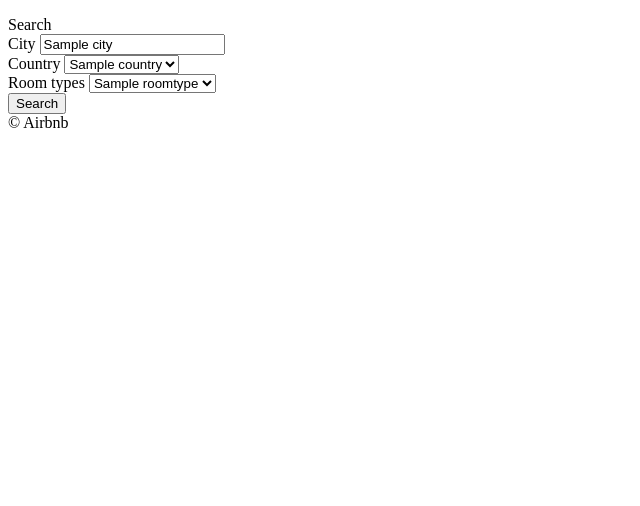
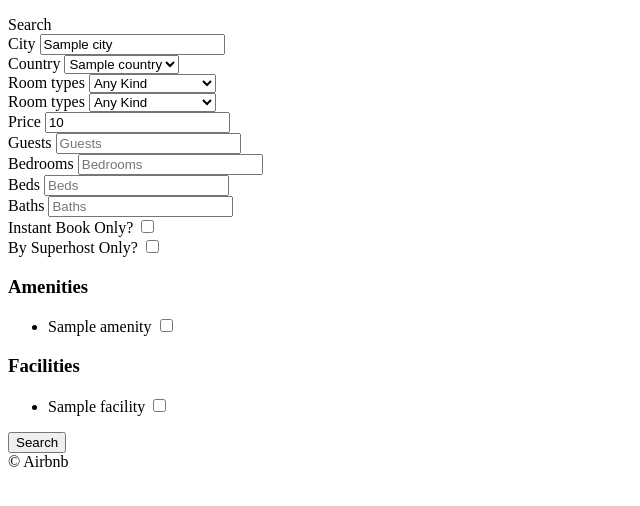
Before and after one commit to Hyun-Jun-Lee/airbnb, a Django app: template templates/rooms/search.html in a window 1280 px wide. Shown: the part 60-566 px from the top of the page, without its empty margins (0-640 px from the left). Run offline with Django 4.2, Linux system fonts and the light colour scheme; tables that the repository leaves empty hold one stand-in row (values such as "Sample post"); the template is opened without the code that fills it: values that come from a table or form of the project are taken from there, most other values are stand-ins (such as "Sample title", 1, 10 or a date in 2020); parts of the project's set-up code (start-up, migrations or seed data) failed here and were passed over.

Commit message:
make room view by FBV

```diff
--- a/templates/rooms/search.html
+++ b/templates/rooms/search.html
@@ -20,17 +20,96 @@
             <label for="country">Country</label>
             <select id="country" name="country">
                 {% for country in countries %}
-                    <option value="{{country.code}}">{{country.name}}</option>
+                    <option value="{{country.code}}" {% if country.code == selected_country%}selected{% endif %}>{{country.name}}</option>
+
                 {% endfor %}
             </select>
         </div>
         <div>
             <label for="room_type">Room types</label>
             <select id="room_type" name="room_type">
+
+                <option value="0" {% if selected_room_type == 0 %}Selected{% endif %}>Any Kind</option>
                 {% for room_type in room_types %}
-                    <option value="{{room_type.pk}}">{{room_type.name}}</option>
+                    <option value="{{room_type.pk}}" {% if selected_room_type == room_type.pk %}Selected{% endif %} value="{{room_type.pk}}">{{room_type.name}}</option>
                 {% endfor %}
             </select>
+        </div>
+        <div>
+            <label for="room_type">Room types</label>
+            <select id="room_type" name="room_type">
+
+                <option value="0" {% if selected_room_type == 0 %}Selected{% endif %}>Any Kind</option>
+                {% for room_type in room_types %}
+                    <option value="{{room_type.pk}}" {% if selected_room_type == room_type.pk %}Selected{% endif %} value="{{room_type.pk}}">{{room_type.name}}</option>
+                {% endfor %}
+            </select>
+        </div>
+        <div>
+            <label for="price">Price</label>
+            <input value="{{price}}" type="number" name="price" id="price" placeholder="Price" />
+        </div>
+        <div>
+            <label for="guests">Guests</label>
+            <input value="{{guests}}" type="number" name="guests" id="guests" placeholder="Guests" />
+        </div>
+        <div>
+            <label for="bedrooms">Bedrooms</label>
+            <input value="{{bedrooms}}" type="number" name="bedrooms" id="bedrooms" placeholder="Bedrooms" />
+        </div>
+        <div>
+            <label for="beds">Beds</label>
+            <input value="{{beds}}" type="number" name="beds" id="beds" placeholder="Beds" />
+        </div>
+        <div>
+            <label for="baths">Baths</label>
+            <input value="{{baths}}" type="number" name="baths" id="baths" placeholder="Baths" />
+        </div>
+        <div>
+            <label for="instant">Instant Book Only?</label>
+            <input type="checkbox" name="instant" id="instant" {% if instant  %}checked{% endif %} />
+        </div>
+        <div>
+            <label for="super_host">By Superhost Only?</label>
+            <input type="checkbox" name="super_host" id="super_host" {% if super_host %}checked{% endif %} />
+        </div>
+        <div>
+            <h3>Amenities</h3>
+            <ul>
+                {% for amenity in amenities %}
+                    <li>
+                        <label for="a_{{amenity.pk}}">{{amenity.name}}</label>
+                        <input
+                            id="a_{{amenity.pk}}"
+                            name="amenities"
+                            type="checkbox"
+                            value={{amenity.pk}}
+                            {% if amenity.pk|slugify in s_amenities %}
+                                checked
+                            {% endif %}
+                        />
+                    </li>
+                {% endfor %}
+            </ul>
+        </div>
+        <div>
+            <h3>Facilities</h3>
+            <ul>
+                {% for facility in facilities %}
+                    <li>
+                        <label for="f_{{facility.pk}}">{{facility.name}}</label>
+                        <input
+                            id="f_{{facility.pk}}"
+                            name="facilities"
+                            type="checkbox"
+                            value={{facility.pk}}
+                            {% if facility.pk|slugify in s_facilities %}
+                                checked
+                            {% endif %}
+                        />
+                    </li>
+                {% endfor %}
+            </ul>
         </div>
         <button>Search</button>
     </form>
```
Also changed, not shown: rooms/views.py (+37 -1 lines).
